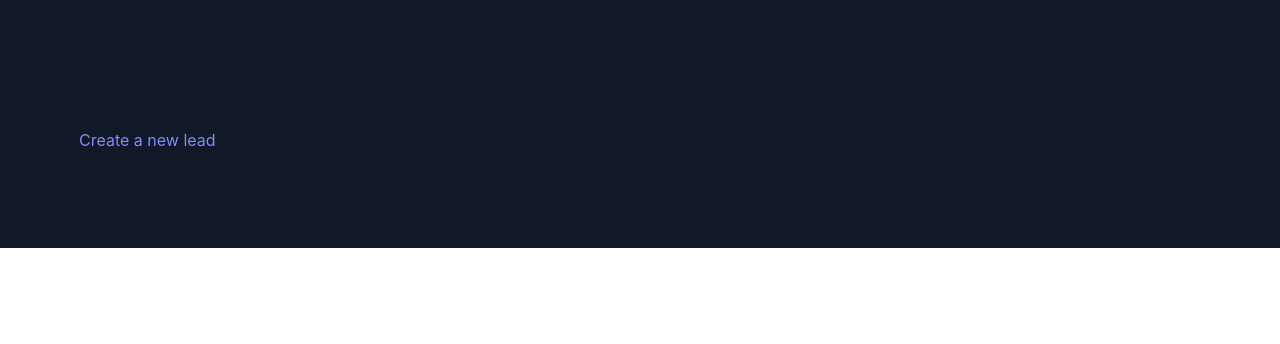
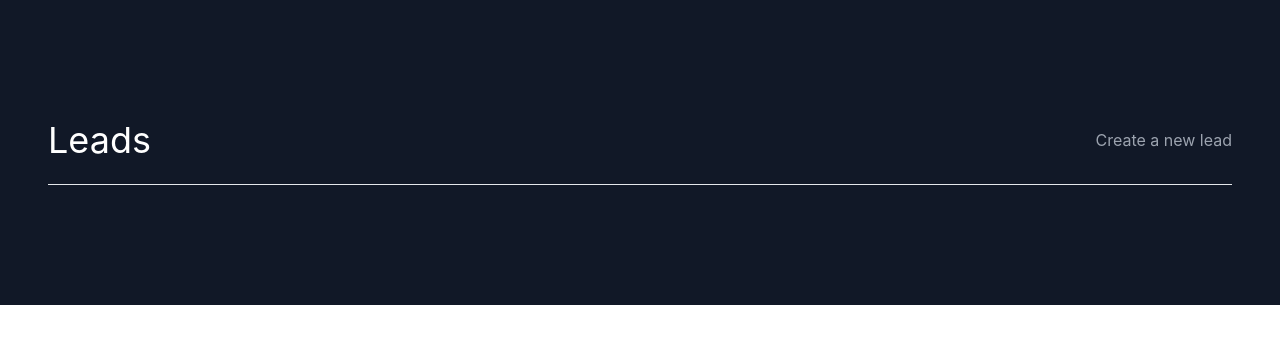
Before and after one commit to anonymous-oracle/my-django-crm, a Django app: page /leads/ in a window 1280 px wide. Shown: the part 160-504 px from the top of the page. Run offline with Django 5.2, Linux system fonts and the light colour scheme; data that the repository does not hold is empty; some libraries are stand-ins or nearby versions.

Commit message:
adding some CSS based on tailwind

```diff
--- a/leads/templates/leads/lead_list.html
+++ b/leads/templates/leads/lead_list.html
@@ -2,11 +2,16 @@
 {% block content %}
 <section class="text-gray-400 bg-gray-900 body-font">
     <div class="container px-5 py-24 mx-auto flex flex-wrap">
-        <div class="mt-3 text-indigo-400 inline-flex items-center container mx-left">
-            <!-- the alternative href can also be href="/leads/{{ lead.pk }}; a forward slash at the start will indicate an absolute path" -->
-            <a href="{% url 'leads:create' %}" class="mt-3 text-indigo-400 inline-flex items-center">Create a new lead</a>
-            <hr>
+        <div class="w-full mb-6 py-6 flex justify-between items-center border-b border-white-200">
+            <div>
+                <h1 class="text-4xl text-white">Leads</h1>
+            </div>
+            <div>
+                <!-- the alternative href can also be href="/leads/{{ lead.pk }}; a forward slash at the start will indicate an absolute path" -->
+                <a href="{% url 'leads:create' %}" class="text-white-500 hover:text-yellow-300">Create a new lead</a>
+            </div>
         </div>
+
         <div class="flex flex-wrap -m-4">
             {% for lead in leads %}
             <div class="p-4 lg:w-1/2 md:w-full">
```
